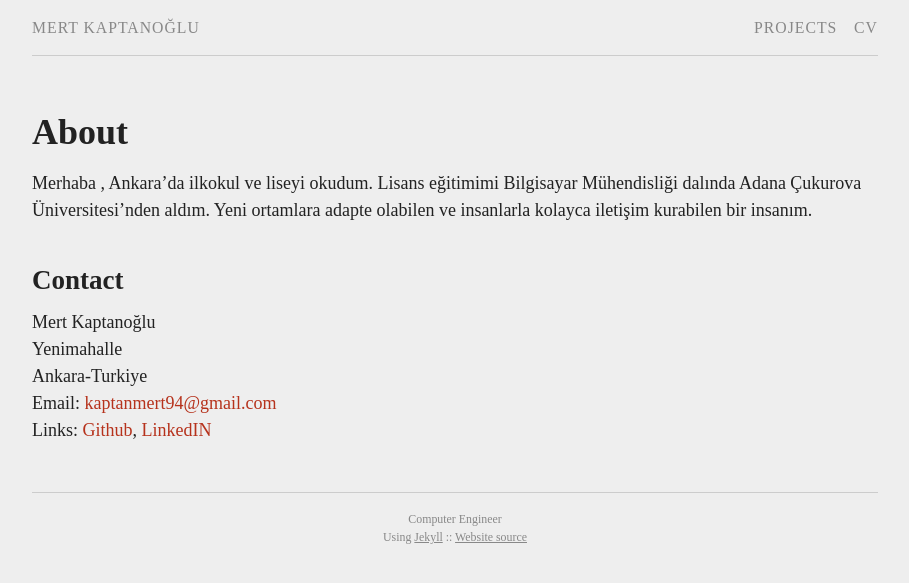
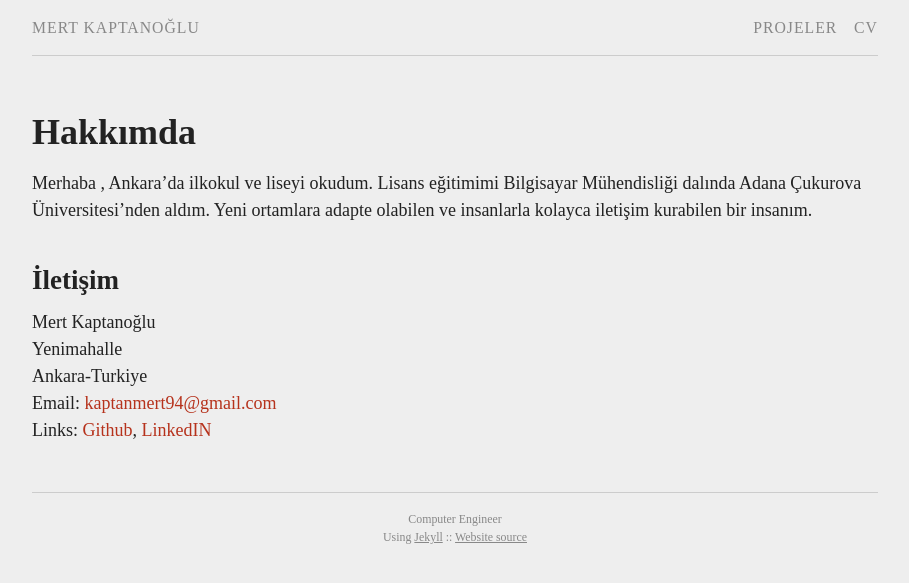
Before and after one commit to mertkaptan/mertkaptan.github.io, a Jekyll site: the page built from index.md, in a window 1280 px wide. Shown: the top 583 px of the page, without its empty margins (185-1094 px from the left). Built offline with Jekyll 4.4.1, drawn with Linux system fonts in a browser that asks for light colours.

Commit message:
hıdıdı

```diff
--- a/_data/menu.yml
+++ b/_data/menu.yml
@@ -1,7 +1,7 @@
  # - title: "Research"
  #  href: "/research/"
 
-- title: "Projects"
+- title: "Projeler"
   href: "/projects/"
 
 #- title: "Misc"
--- a/index.md
+++ b/index.md
@@ -1,6 +1,6 @@
 ---
 layout: page
-title: About
+title: Hakkımda
 permalink: /
 ---
 
@@ -9,7 +9,7 @@ permalink: /
 Merhaba , Ankara'da ilkokul ve liseyi okudum. Lisans eğitimimi Bilgisayar Mühendisliği dalında Adana Çukurova Üniversitesi'nden aldım. Yeni ortamlara adapte olabilen ve insanlarla kolayca iletişim kurabilen bir insanım.
 
 
-## Contact
+## İletişim
 
 Mert Kaptanoğlu<br />
 Yenimahalle <br />
--- a/projects.md
+++ b/projects.md
@@ -1,6 +1,6 @@
 ---
 layout: page
-title: Projects
+title: Projeler
 permalink: /projects/
 ---
 
```
